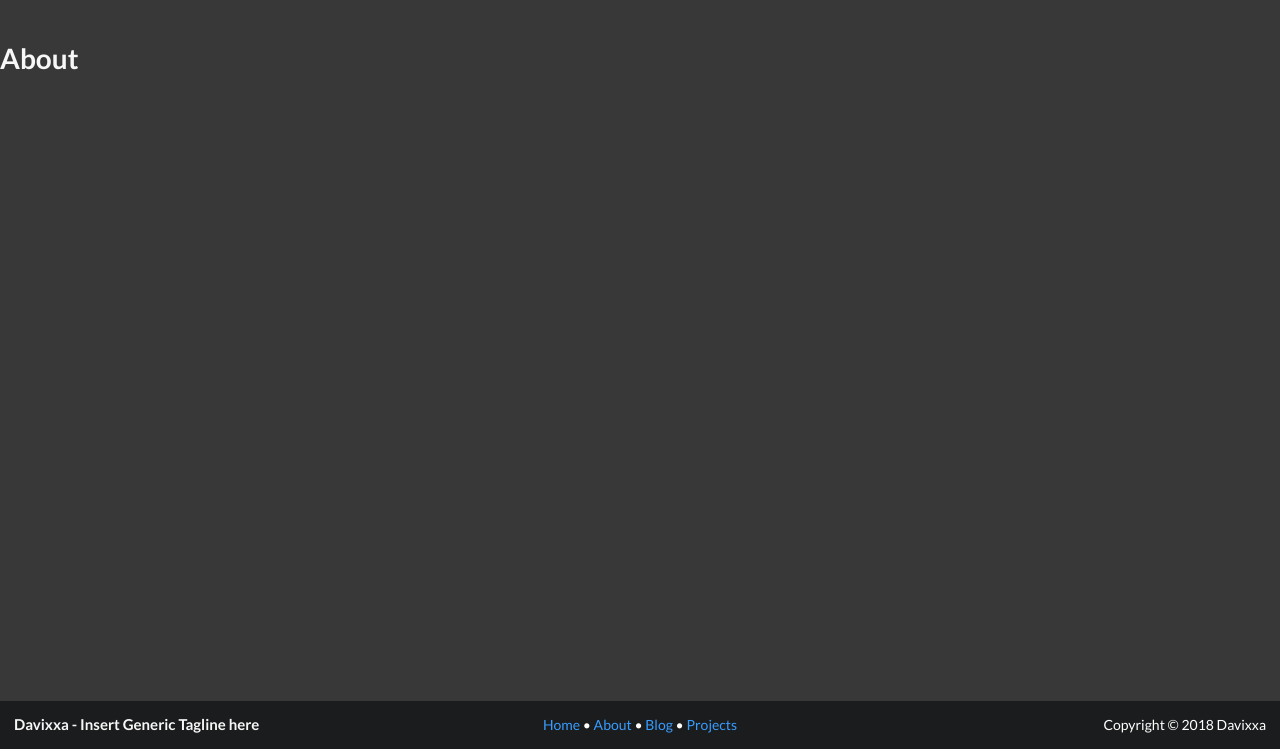
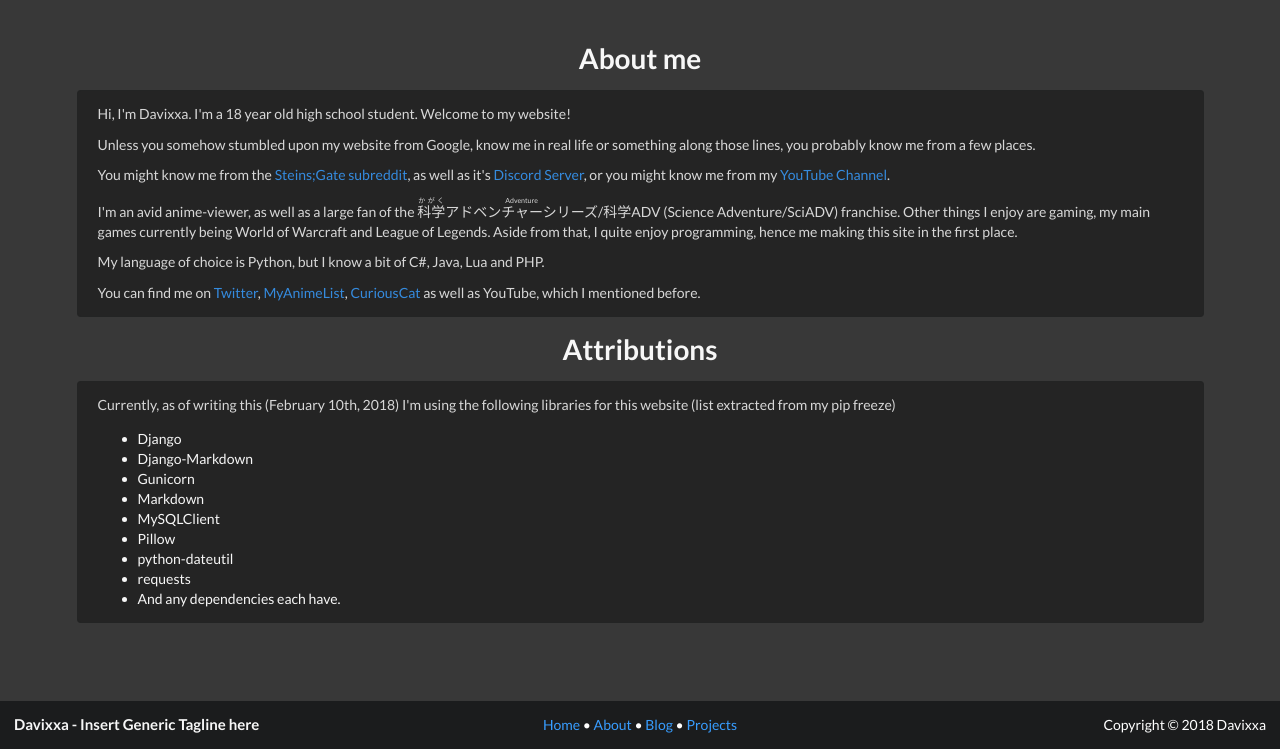
Before and after one commit to Davixxa/WebsiteProj, a Django app: page /about in a window 1280 px wide. Shown: the part 51-800 px from the top of the page. Run offline with Django 3.2, Linux system fonts and the light colour scheme; some libraries are stand-ins or nearby versions.

Commit message:
Wrote an about blob on the about page. Wrote three lines of code in the static_pages view for ultimate lazyness Fixed up gitlab site stuff Fixed a minor error on project_list.

```diff
--- a/src/static_pages/views.py
+++ b/src/static_pages/views.py
@@ -2,6 +2,8 @@
 
 from posts.models import Post
 from .models import Redirect
+from dateutil.relativedelta import relativedelta
+import datetime
 
 # Create your views here.
 
@@ -26,8 +28,14 @@
 def about(request):
     """Render the about page
     """
+
+    dob = datetime.date(1999,8,4)
+    now = datetime.datetime.now()
+    difference = relativedelta(now, dob).years
+
+
     context = {
-
+        "age": difference
     }
     return render(request, "about.html", context)
 
--- a/src/templates/about.html
+++ b/src/templates/about.html
@@ -3,5 +3,42 @@
 {% block title %} About {% endblock %}
 
 {% block content %}
-<h1>About</h1>
+
+<div class="ui container">
+        <div align="center">
+                <h1>About me</h1>
+        </div>
+        <div class="ui message">
+            <p>Hi, I'm Davixxa. I'm a {{ age }} year old high school student. Welcome to my website!</p>
+            <p>Unless you somehow stumbled upon my website from Google, know me in real life or something along those lines, you probably know me from a few places.</p>
+            <p>You might know me from the <a href="http://reddit.com/r/steinsgate">Steins;Gate subreddit</a>, as well as it's <a href="https://discord.gg/YBmZzfA">Discord Server</a>, or you might know me from my <a href="http://youtube.com/Davixxa">YouTube Channel</a>.</p>
+            <p>I'm an avid anime-viewer, as well as a large fan of the <ruby><rb>科学</rb> <rt>かがく</rt><rb>アドベンチャーシリーズ</rb><rt>Adventure</rt>/科学ADV</ruby> (Science Adventure/SciADV) franchise. Other things I enjoy are gaming, my main games currently being World of Warcraft and League of Legends. Aside from that, I quite enjoy programming, hence me making this site in the first place.</p>
+            <p>My language of choice is Python, but I know a bit of C#, Java, Lua and PHP.</p>
+            <p>You can find me on <a href="http://twitter.com/DavixxaYT">Twitter</a>, <a href="http://myanimelist.net/animelist/Davixxa">MyAnimeList</a>, <a href="http://http://curiouscat.me/Davixxa ">CuriousCat</a> as well as YouTube, which I mentioned before.</p>
+        </div>
+
+
+
+    <div align="center">
+        <h1>Attributions</h1>
+    </div>
+    <div class="ui message">
+        <p>Currently, as of writing this (February 10th, 2018) I'm using the following libraries for this website (list extracted from my pip freeze)</p>
+
+        <ul>
+
+            <li>Django</li>
+            <li>Django-Markdown</li>
+            <li>Gunicorn</li>
+            <li>Markdown</li>
+            <li>MySQLClient</li>
+            <li>Pillow</li>
+            <li>python-dateutil</li>
+            <li>requests</li>
+            <li>And any dependencies each have.</li>
+
+        </ul>
+    </div>
+</div>
+
 {% endblock %}
--- a/src/templates/project_list.html
+++ b/src/templates/project_list.html
@@ -45,7 +45,7 @@
             </span>
 
             {% if projects.has_next %}
-                <a href="?page= {{ projects.next_page_number }}">Next</a>
+                <a href="?page={{ projects.next_page_number }}">Next</a>
             {% endif %}
 
 
```
Also changed, not shown: src/templates/gitlab_detail.html (+31 -8 lines).
